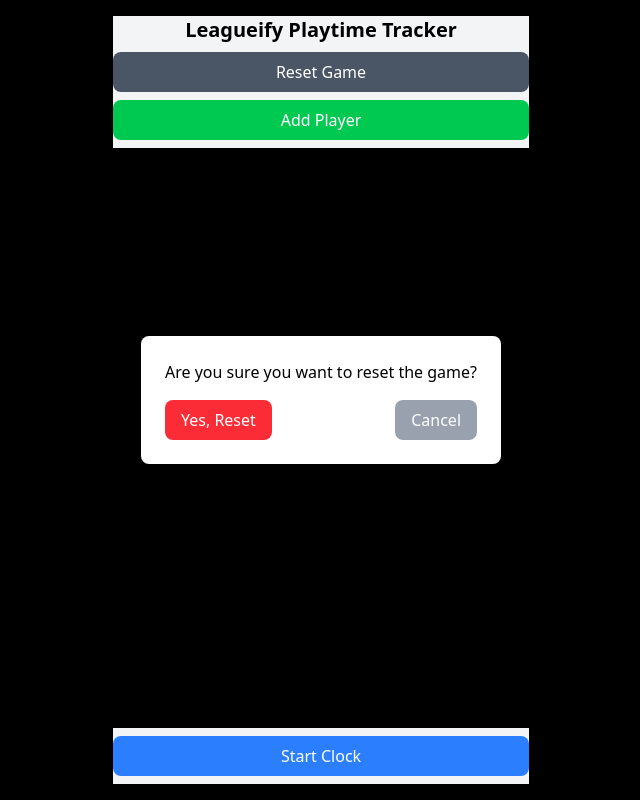
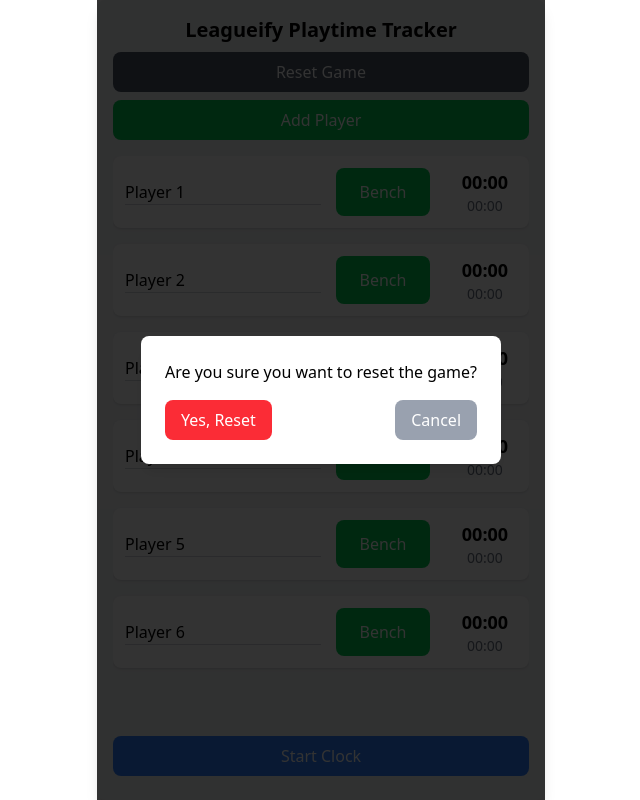
Before and after one commit to Leagueify/playtime-tracker, a React (Vite) app in the folder web/: page / in a window 1280 px wide. Both pictures are taken after a click on the button "Reset Game". Shown: the whole page, without its empty margins (319-959 px from the left). Built offline with nearby package versions, Linux system fonts and the light colour scheme.

Commit message:
Update Game Reset Modal

```diff
--- a/web/src/Home.tsx
+++ b/web/src/Home.tsx
@@ -116,7 +116,7 @@
 
       {/* reset modal */}
       {showResetModal && (
-        <div className="fixed inset-0 flex items-center justify-center bg-black bg-opacity-50">
+        <div className="z-100 fixed max-w-md mx-auto inset-0 flex items-center justify-center bg-black/80">
           <div className="bg-white p-6 rounded-lg shadow-lg">
             <p className="mb-4">Are you sure you want to reset the game?</p>
             <div className="flex justify-between">
```
